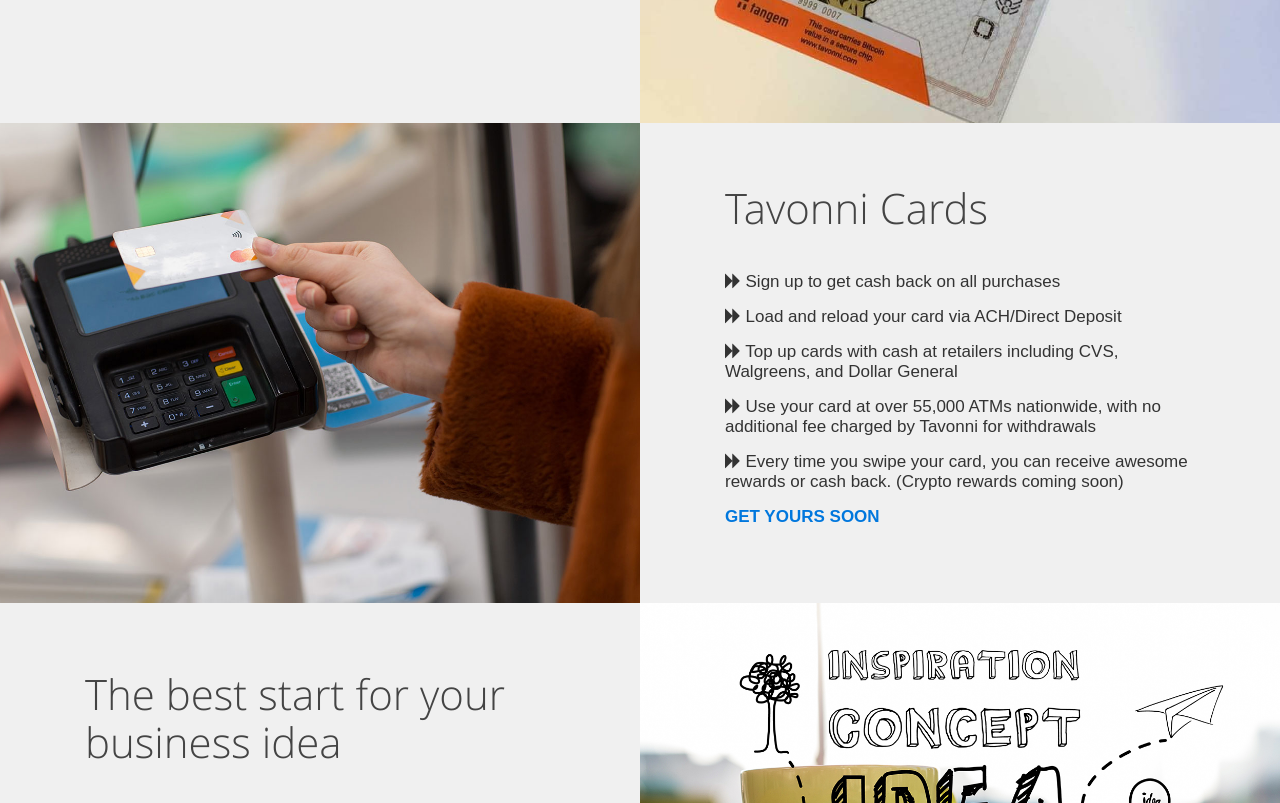
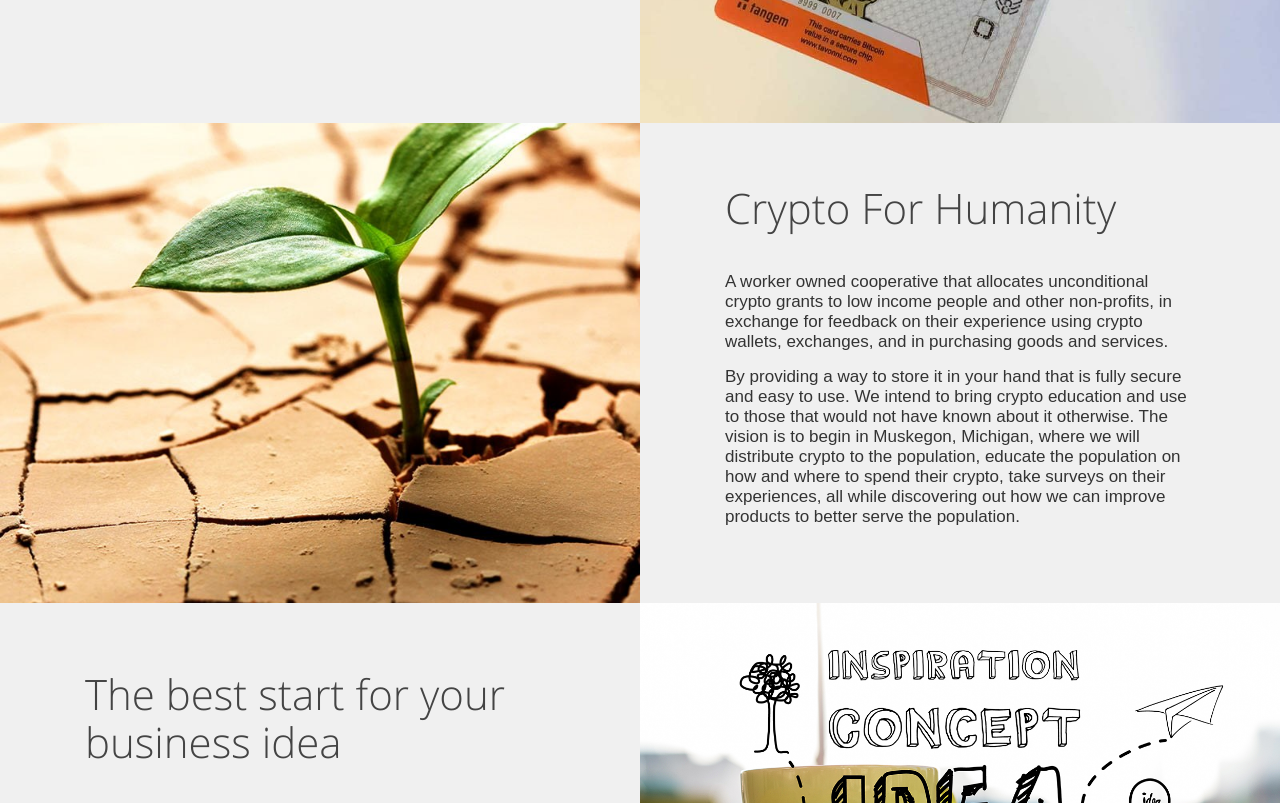
Before and after one commit to gravyplaya/tavonni.github.io, a plain HTML site: page public/index.html in a window 1280 px wide. Shown: the part 1840-2643 px from the top of the page. Drawn offline with Linux system fonts and the light colour scheme.

Commit message:
removed cards; use cloudflare analytics

```diff
--- a/public/index.html
+++ b/public/index.html
@@ -64,16 +64,7 @@
 
       <!-- Text container -->
       <section
-        class="
-          uk-height-viewport
-          uk-cover-background
-          uk-position-relative
-          uk-flex
-          uk-flex-middle
-          uk-overflow-hidden
-          grey_overlay
-          container
-        "
+        class="uk-height-viewport uk-cover-background uk-position-relative uk-flex uk-flex-middle uk-overflow-hidden grey_overlay container"
       >
         <!-- Video background -->
         <div class="video_wrapper">
@@ -89,14 +80,7 @@
         </div>
 
         <div
-          class="
-            uk-container
-            uk-container-center
-            uk-width-1-1
-            uk-text-center
-            uk-position-relative
-            container_block
-          "
+          class="uk-container uk-container-center uk-width-1-1 uk-text-center uk-position-relative container_block"
         >
           <div class="container_block">
             <h1 class="uk-h1 container_title">TAVONNI</h1>
@@ -107,10 +91,7 @@
             </div>
             <!-- BUTTONS -->
             <div
-              class="
-                uk-position-relative uk-margin-large-bottom uk-width-1-1
-                container_button
-              "
+              class="uk-position-relative uk-margin-large-bottom uk-width-1-1 container_button"
             >
               <!-- <div class="uk-button uk-border-rounded container_button_message"><a href="https://store.tavonni.com" target="new">Store</a></div> -->
               <div
@@ -134,11 +115,6 @@
                   >Crypto Wallet</a
                 >
               </div>
-              <div
-                class="uk-button uk-border-rounded container_button_subscribe"
-              >
-                <a href="#" target="new">Cards (Coming Soon)</a>
-              </div>
             </div>
           </div>
         </div>
@@ -155,12 +131,7 @@
           data-uk-scrollspy="{cls:'uk-active'}"
         >
           <h3
-            class="
-              uk-h3 uk-margin-bottom uk-margin-top
-              animated
-              section_title
-              elements_title
-            "
+            class="uk-h3 uk-margin-bottom uk-margin-top animated section_title elements_title"
           >
             What We Do
           </h3>
@@ -175,10 +146,7 @@
             <div class="uk-width-large-1-4 uk-width-small-1-2 animated">
               <div class="uk-margin-large-bottom elements_item">
                 <div
-                  class="
-                    uk-icon-location-arrow uk-border-circle
-                    elements_item_label
-                  "
+                  class="uk-icon-location-arrow uk-border-circle elements_item_label"
                 ></div>
                 <h4 class="uk-h4 elements_item_text">
                   Ride Share / Delivery App
@@ -221,10 +189,7 @@
             <div class="uk-width-large-1-4 uk-width-small-1-2 animated">
               <div class="uk-margin-large-bottom elements_item">
                 <div
-                  class="
-                    uk-icon-innovation uk-border-circle
-                    elements_item_label
-                  "
+                  class="uk-icon-innovation uk-border-circle elements_item_label"
                 ></div>
                 <h4 class="uk-h4 elements_item_text">Innovation</h4>
                 <p class="elements_item_desc">
@@ -278,7 +243,7 @@
         <div class="uk-grid uk-grid-collapse">
           <div
             class="uk-width-large-1-2 description_image"
-            data-image="images/person-holding-card.jpg"
+            data-image="images/sprout.jpg"
           ></div>
           <div class="uk-width-large-1-2 uk-flex uk-flex-middle">
             <div
@@ -288,32 +253,23 @@
               <h3
                 class="uk-h3 uk-margin-large-bottom animated description_title"
               >
-                Tavonni Cards
+                Crypto For Humanity
               </h3>
               <p class="animated description_text">
-                <span class="uk-icon-forward"></span> Sign up to get cash back
-                on all purchases
+                A worker owned cooperative that allocates unconditional crypto
+                grants to low income people and other non-profits, in exchange
+                for feedback on their experience using crypto wallets,
+                exchanges, and in purchasing goods and services.
               </p>
-              <p class="animated description_text">
-                <span class="uk-icon-forward"></span> Load and reload your card
-                via ACH/Direct Deposit
-              </p>
-              <p class="animated description_text">
-                <span class="uk-icon-forward"></span> Top up cards with cash at
-                retailers including CVS, Walgreens, and Dollar General
-              </p>
-              <p class="animated description_text">
-                <span class="uk-icon-forward"></span> Use your card at over
-                55,000 ATMs nationwide, with no additional fee charged by
-                Tavonni for withdrawals
-              </p>
-              <p class="animated description_text">
-                <span class="uk-icon-forward"></span> Every time you swipe your
-                card, you can receive awesome rewards or cash back. (Crypto
-                rewards coming soon)
-              </p>
-              <p class="animated description_text">
-                <a href="#"><strong>GET YOURS SOON</strong></a>
+              <p>
+                By providing a way to store it in your hand that is fully secure
+                and easy to use. We intend to bring crypto education and use to
+                those that would not have known about it otherwise. The vision
+                is to begin in Muskegon, Michigan, where we will distribute
+                crypto to the population, educate the population on how and
+                where to spend their crypto, take surveys on their experiences,
+                all while discovering out how we can improve products to better
+                serve the population.
               </p>
             </div>
           </div>
@@ -446,10 +402,7 @@
 				</div> -->
           <div class="uk-width-medium-1-2 uk-width-xlarge-1-4 animated">
             <a
-              class="
-                uk-display-block uk-position-relative uk-overflow-hidden
-                gallery_block
-              "
+              class="uk-display-block uk-position-relative uk-overflow-hidden gallery_block"
               href="images/hyperledger-animation.gif"
               data-lightbox-type="image"
               data-uk-lightbox="{group:'my-group'}"
@@ -473,10 +426,7 @@
           </div>
           <div class="uk-width-medium-1-2 uk-width-xlarge-1-4 animated">
             <a
-              class="
-                uk-display-block uk-position-relative uk-overflow-hidden
-                gallery_block
-              "
+              class="uk-display-block uk-position-relative uk-overflow-hidden gallery_block"
               href="images/nublaas-animation.gif"
               data-lightbox-type="image"
               data-uk-lightbox="{group:'my-group'}"
@@ -501,10 +451,7 @@
           </div>
           <div class="uk-width-medium-1-2 uk-width-xlarge-1-4 animated">
             <a
-              class="
-                uk-display-block uk-position-relative uk-overflow-hidden
-                gallery_block
-              "
+              class="uk-display-block uk-position-relative uk-overflow-hidden gallery_block"
               href="images/finwell-animation.gif"
               data-lightbox-type="image"
               data-uk-lightbox="{group:'my-group'}"
@@ -528,10 +475,7 @@
           </div>
           <div class="uk-width-medium-1-2 uk-width-xlarge-1-4 animated">
             <a
-              class="
-                uk-display-block uk-position-relative uk-overflow-hidden
-                gallery_block
-              "
+              class="uk-display-block uk-position-relative uk-overflow-hidden gallery_block"
             >
               <div class="uk-position-cover gallery_overlay">
                 <div class="uk-text-center gallery_table">
@@ -621,9 +565,7 @@
           autocomplete="off"
         >
           <div
-            class="
-              uk-grid uk-grid-collapse uk-container-center uk-width-medium-3-4
-            "
+            class="uk-grid uk-grid-collapse uk-container-center uk-width-medium-3-4"
           >
             <div class="uk-width-medium-3-4 uk-margin-bottom">
               <input
@@ -655,10 +597,7 @@
           </div>
         </form>
         <a
-          class="
-            uk-modal-close uk-close uk-border-circle
-            subscribe_window_close
-          "
+          class="uk-modal-close uk-close uk-border-circle subscribe_window_close"
         ></a>
       </div>
     </div>
@@ -693,18 +632,13 @@
     <script type="text/javascript" src="js/fbase.js"></script>
     <script type="text/javascript" src="js/scripts.ang.js"></script>
 
+    <!-- Cloudflare Web Analytics -->
     <script
-      async
-      src="https://www.googletagmanager.com/gtag/js?id=UA-120433886-1"
+      defer
+      src="https://static.cloudflareinsights.com/beacon.min.js"
+      data-cf-beacon='{"token": "eb39b6c0f8ef42e99ad4d019f94dd283"}'
     ></script>
-    <script>
-      window.dataLayer = window.dataLayer || [];
-      function gtag() {
-        dataLayer.push(arguments);
-      }
-      gtag("js", new Date());
-      gtag("config", "UA-120433886-1");
-    </script>
+    <!-- End Cloudflare Web Analytics -->
 
     <!-- www.freepik.com/free-photos-vectors/business - Business vectors created by Freepik -->
   </body>
```
Also changed, not shown: public/images/sprout.jpg (added).
